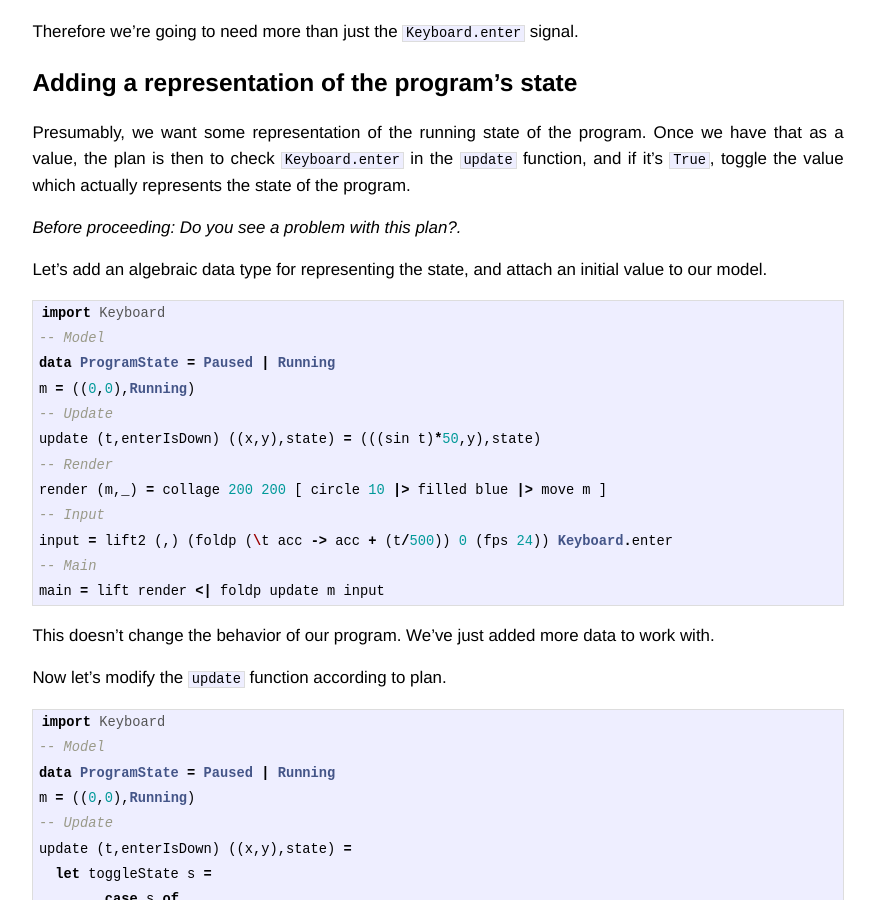
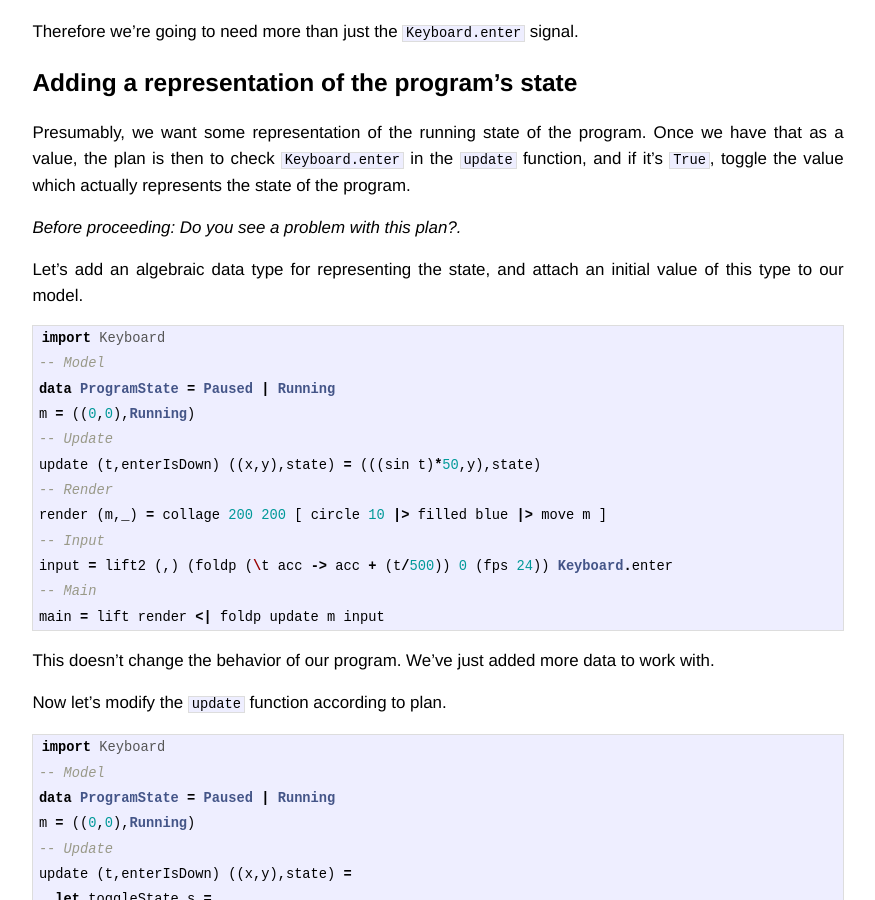
Before and after one commit to lambdatoast/lambdatoast.github.com, a Jekyll site: the page built from _posts/2013-12-17-design-your-signals.markdown, in a window 1280 px wide and 900 px high, scrolled down 1842 px. Shown: the whole window, without its empty margins (202-1077 px from the left). Built offline with Jekyll 4.4.1, drawn with Linux system fonts in a browser that asks for light colours.

Commit message:
Make sentence clearer.

```diff
--- a/_posts/2013-12-17-design-your-signals.markdown
+++ b/_posts/2013-12-17-design-your-signals.markdown
@@ -92,7 +92,7 @@ actually represents the state of the program.
 *Before proceeding: Do you see a problem with this plan?.*
 
 Let's add an algebraic data type for representing the state,
-and attach an initial value to our model.
+and attach an initial value of this type to our model.
 
 {% highlight haskell %}
 import Keyboard
```
